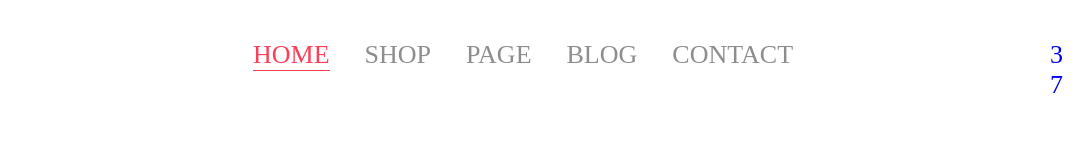
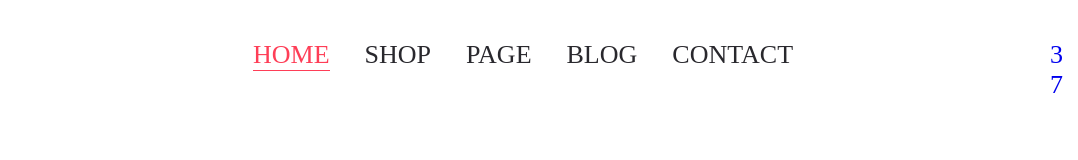
Before and after one commit to Aztim/Fashion-shop, a website: page app/index.html in a window 1280 px wide. Shown: the full height of the page, 202-1280 px from the left. Drawn offline with nearby package versions, Linux system fonts and the light colour scheme; files that its build step writes are made by us from their sources.

Commit message:
corrections

```diff
--- a/app/index.html
+++ b/app/index.html
@@ -16,20 +16,20 @@
         </a>
         <nav class="menu">
           <ul class="menu__list">
-            <li class="menu__list-item menu__list-link--active">
-              <a menu__list-link>HOME</a>
+            <li class="menu__list-item">
+              <a href="#" class="menu__list-link menu__list-link--active">HOME</a>
             </li>
             <li class="menu__list-item">
-              <a menu__list-link>SHOP</a>
+              <a href="#" class="menu__list-link">SHOP</a>
             </li>
             <li class="menu__list-item">
-              <a menu__list-link>PAGE</a>
+              <a href="#" class="menu__list-link">PAGE</a>
             </li>
             <li class="menu__list-item">
-              <a menu__list-link>BLOG</a>
+              <a href="#" class="menu__list-link">BLOG</a>
             </li>
             <li class="menu__list-item">
-              <a menu__list-link>CONTACT</a>
+              <a href="#" class="menu__list-link">CONTACT</a>
             </li>
           </ul>
         </nav>
```
